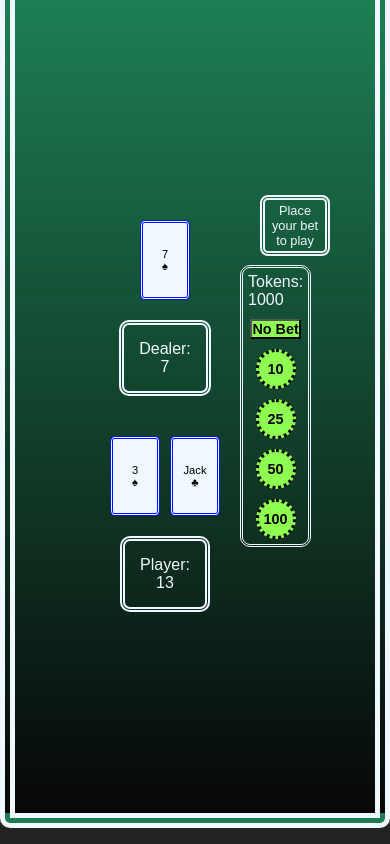
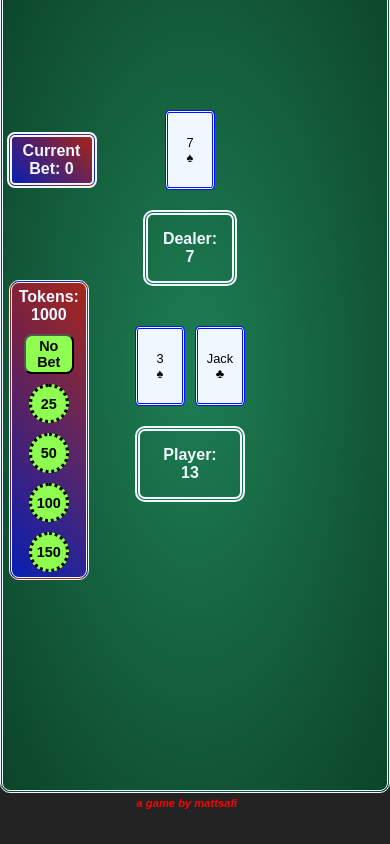
Before and after one commit to MattSafi/BlackJack, a Vue app: page /game in a window 390 px wide. Built offline with nearby package versions, Linux system fonts and the light colour scheme.

Commit message:
style changes

```diff
--- a/src/components/GameBoard.vue
+++ b/src/components/GameBoard.vue
@@ -1,6 +1,7 @@
 <template>
-  <header><h1>Blackjack</h1></header>
+
   <div class="game-board">
+
     <div class="hands">
       <div class="hand">
         <!-- <h3>Dealer</h3> -->
@@ -44,19 +45,23 @@
       </div>
       <div v-if="gameOver" class="result">{{ resultMessage }}</div>
     </div>
-    <div class="instructions">
+    <!-- <div class="instructions">
       <p>Place your bet <br>to play</p>
-    </div>
+    </div> -->
     <div class="betting">
       <div>Tokens: {{ tokens }}</div>
-      <Button @click="placeBet(0)" :disabled="0 > tokens || betPlaced" class="tokenNoBet">No Bet</Button>
-      <Button @click="placeBet(10)" :disabled="10 > tokens || betPlaced" class="token">10</Button>
-      <Button @click="placeBet(25)" :disabled="25 > tokens || betPlaced" class="token">25</Button>
-      <Button @click="placeBet(50)" :disabled="50 > tokens || betPlaced" class="token">50</Button>
-      <Button @click="placeBet(100)" :disabled="100 > tokens || betPlaced" class="token">100</Button>
+      <Button @click="placeBet(0)" :disabled="0 > tokens || betPlaced || gameOver" class="tokenNoBet">No Bet</Button>
+      <Button @click="placeBet(25)" :disabled="25 > tokens || betPlaced || gameOver" class="token">25</Button>
+      <Button @click="placeBet(50)" :disabled="50 > tokens || betPlaced || gameOver" class="token">50</Button>
+      <Button @click="placeBet(100)" :disabled="100 > tokens || betPlaced || gameOver" class="token">100</Button>
+      <Button @click="placeBet(150)" :disabled="150 > tokens || betPlaced || gameOver" class="token">150</Button>
 
     </div>
+    <div class="current-bet">Current Bet: {{ currentBet }} </div>
   </div>
+  <footer>
+    <em>a game by mattsafi</em>
+</footer>
 </template>
 
 <script>
@@ -171,7 +176,7 @@ export default {
       const playerValue = this.calculateHandValue(this.playerHand);
 
       if (playerValue > 21) {
-        this.endGame('Player busts! Dealer wins.');
+        this.endGame('Dealer wins.');
       } else if (playerValue === 21) {
         // Automatically stand if player hits 21
         this.handleStand();
@@ -189,11 +194,12 @@ export default {
       this.determineWinner();
     },
     placeBet(amount) {
-      if (amount <= this.tokens && !this.betPlaced) {
+      if (amount <= this.tokens && !this.betPlaced && !this.gameOver) {
         this.tokens -= amount;
         this.currentBet = amount;
         this.betPlaced = true;
         console.log(`Bet placed: ${amount} tokens`);
+        this.checkTokens();
       }
     },
     calculateHandValue(hand) {
@@ -233,7 +239,14 @@ export default {
       }
       this.betPlaced = false;
       this.currentBet = 0; // Reset current bet
+      this.checkTokens();
     },
+    checkTokens() {
+      if (this.tokens <= 0) {
+        alert('You have run out of tokens! Refresh the page to play again.');
+      }
+    },
+
     checkGameOver() {
       if (this.calculateHandValue(this.playerHand) > 21) {
         this.endGame('Player busts! Dealer wins.');
--- a/src/style.css
+++ b/src/style.css
@@ -30,14 +30,16 @@ header {
   border: 15px double aliceblue;
   border-radius: 10px;
   padding: 15px;
-  background-image: linear-gradient(
-    180deg, #1d7e53, rgba(0, 0, 0, 0.8)
+  background-image: radial-gradient(
+    #1d7e53, #0c4429
   );
   font-size: 1.5rem;
   gap: 20px;
   width: 100vw;
-  height: max-content;
+  height: 95vh;
 }
+
+
 
 h3 {
   color: aliceblue;
@@ -46,6 +48,9 @@ h3 {
 
 .hands {
   display: flex;
+  position: relative;
+  margin-left: 0;
+  left: 5vw;
   flex-direction: column;
   gap: 30px;
   margin-left: 150px;
@@ -89,6 +94,9 @@ h3 {
 
 .betting {
   display: flex;
+  position: fixed;
+  right: 60vw;
+  top: 7vh;
   flex-direction: column;
   align-items: center;
   justify-content: center;
@@ -117,7 +125,7 @@ h3 {
 }
 
 .token:hover, .tokenNoBet:hover {
-  background-color: #62c22f;
+  background-color: #407e1e;
   cursor: pointer;
   transform: scale(1.05);
 }
@@ -129,14 +137,15 @@ h3 {
   font-size: 1.4rem;
   max-width: 70px;
   background-color: #8eff51;
+  border-radius: 8px;
   transition: .1s ease;
 }
 
-.instructions {
+/* .instructions {
   display: inline-block;
   position: relative;
-  bottom: 265px;
-  left: 16vw;
+  top: 2vh;
+  left: 20vw;
   align-items: center;
   justify-content: center;
   text-align: center;
@@ -147,7 +156,7 @@ h3 {
   border-radius: 8px;
   width: 220px;
   max-height: 100px;
-}
+} */
 
 .actions-result {
   display: flex;
@@ -171,8 +180,8 @@ h3 {
   display: flex;
   position: fixed;
   max-width: 250px;
-  left: 70px;
-  top: 240px;
+  left: 70vw;
+  top: 10vh;
   justify-content: center;
   align-items: center;
   text-align: center;
@@ -201,9 +210,11 @@ h3 {
 
 .hitStandBtn {
   display: flex;
+  position: relative;
   align-items: center;
   justify-content: center;
   margin: 5px;
+  left: 15vw;
   font-size: 1.5rem;
   width: 100px;
   border: 5px double aliceblue;
@@ -221,10 +232,12 @@ h3 {
 
 .newGameBtn {
   display: flex;
+  position: relative;
   align-items: center;
   justify-content: center;
   margin: 5px;
   margin-top: 15px;
+  left: 10vw;
   font-size: 1.4rem;
   border: 5px double aliceblue;
   border-radius: 10px;
@@ -239,6 +252,35 @@ h3 {
   background-color: rgb(181, 188, 195);
 }
 
+.current-bet {
+  display: flex;
+  position: fixed;
+  font-size: 2rem;
+  font-weight: 600;
+  border: 5px double aliceblue;
+
+  padding: 5px;
+  border-radius: 8px;
+  max-width: 150px;
+  bottom: 60vh;
+  right: 80vw;
+}
+
+footer {
+  display: inline-flex;
+  position: relative;
+  justify-content: center;
+  align-items: center;
+  text-align: center;
+  margin-top: 10px;
+  margin-left: 35%;
+  font-family: Arial, Helvetica, sans-serif;
+  font-size: 1rem;
+  font-weight: 600;
+  color: #ff0000;
+  left: 10vw;
+}
+
 @media (max-width: 600px) {
   body {
     width: 90dvw;
@@ -248,24 +290,40 @@ h3 {
     display: flex;
     width: 100dvw;
     height: 100vh;
+    background-image: radial-gradient(
+    #1d7e53, #0c4429
+  );
+    justify-content: center;
+    align-items: center;
+    text-align: center;
+    border: 3px double aliceblue;
   }
   .hands {
     display: flex;
     position: fixed;
     left: 0;
-    right: 210px;
+    right: 160px;
+    top: 90px;
+    flex-direction: column;
+    justify-content: center;
+    align-items: center;
+    text-align: center;
     gap: 20px;
+    z-index: 0;
   }
   .hand {
     display: flex;
-    font-size: 0.7rem;
-    margin-left: 0px;
+    font-size: 0.8rem;
     margin-top: 10px;
+    justify-content: center;
+    align-items: center;
+    text-align: center;
     gap: 10px;
   }
   .hand-value {
     display: flex;
     font-size: 1rem;
+    font-weight: 600;
     text-align: center;
     justify-content: center;
     align-items: center;
@@ -296,7 +354,7 @@ h3 {
     flex-direction: column;
     font-size: 0.5rem;
     gap: 10px;
-    left: 8vw;
+    left: 75vw;
 
   }
   .hitStandBtn, .newGameBtn {
@@ -309,26 +367,30 @@ h3 {
     height: 50px;
     font-weight: 600;
     border: 2px solid #232323;
+    left: 1vw;
+  }
+  .hitStandBtn:hover, .newGameBtn:hover {
+    background-color: rgb(181, 188, 195);
   }
   .result {
     display: flex;
     position: fixed;
-    background-image: radial-gradient(#26ff005d, #ffffff86);
-    color: #232323;
-    left: 10vw;
-    top: 33vh;
+    background-image: linear-gradient(45deg, rgba(4, 0, 255, 0.7), rgba(255, 0, 0, 0.7));
+    color: aliceblue;
+    left: 70vw;
+    top: 20vh;
     flex-direction: column;
-    font-size: 0.8rem;
+    font-size: 1rem;
     gap: 10px;
-    max-width: 50px;
-    padding: 5px;
+    max-width: 80px;
+    padding: 8px;
     margin: 0;
     z-index: 1;
   }
   .newGame {
     display: flex;
     position: fixed;
-    left: 10vw;
+    left: 70vw;
     flex-direction: column;
     font-size: 0.5rem;
     gap: 10px;
@@ -338,15 +400,17 @@ h3 {
   }
   .betting {
     display: flex;
-    position: fixed;
-    left: 240px;
+    position: relative;
+    right: 8vw;
     flex-direction: column;
     font-size: 1rem;
+    font-weight: 600;
     padding: 5px;
     margin-right: 120px;
     max-height: 300px;
     max-width: 80px;
     border: 3px double aliceblue;
+    background-image: linear-gradient(45deg, rgba(4, 0, 255, 0.625), rgba(255, 0, 0, 0.625));
     z-index: 1;
   }
   .token {
@@ -358,7 +422,12 @@ h3 {
     font-size: 0.9rem;
     max-height: 40px;
     max-width: 40px;
-    border: 3px dotted black;
+    border: 3.5px dotted black;
+  }
+  .token:hover, .tokenNoBet:hover {
+    background-color: #407e1e;
+    cursor: pointer;
+    transform: scale(1.05);
   }
   .tokenNoBet {
     display: grid;
@@ -368,22 +437,54 @@ h3 {
     text-align: center;
     font-size: 0.9rem;
     max-height: 50px;
-    max-width: 80px;
+    max-width: 50px;
+    padding: 2px;
+    border-radius: 8px;
   }
-  .instructions {
+  /* .instructions {
     display: flex;
     position: relative;
-    bottom: 180px;
-    left: 100px;
+    left: 40vw;
     align-items: center;
     justify-content: center;
     text-align: center;
+    background-image: linear-gradient(45deg, rgba(4, 0, 255, 0.625), rgba(255, 0, 0, 0.625));
     gap: 10px;
-    font-size: 0.8rem;
-    padding: 3px;
-    max-width: 70px;
-    border: 5px double aliceblue;
+    font-size: 1rem;
+    font-weight: 600;
+    text-decoration: underline;
+    padding: 5px;
+    min-width: 150px;
+    border: 2px double aliceblue;
     border-radius: 8px;
     color: aliceblue;
+  } */
+
+  .current-bet {
+    display: flex;
+    position: relative;
+    font-size: 1rem;
+    font-weight: 600;
+    border: 5px double aliceblue;
+    background-image: linear-gradient(45deg, rgba(4, 0, 255, 0.625), rgba(255, 0, 0, 0.625));
+    padding: 5px;
+    border-radius: 8px;
+    max-width: 90px;
+    bottom: 25vh;
+    right: 65vw;
+  }
+  footer {
+    display: inline-flex;
+    position: relative;
+    margin: 0;
+    padding: 0;
+    justify-content: center;
+    align-items: center;
+    text-align: center;
+    font-family: Arial, Helvetica, sans-serif;
+    font-size: 0.7rem;
+    font-weight: 600;
+    color: #ff0000;
+    left: 35vw;
   }
 }
```
